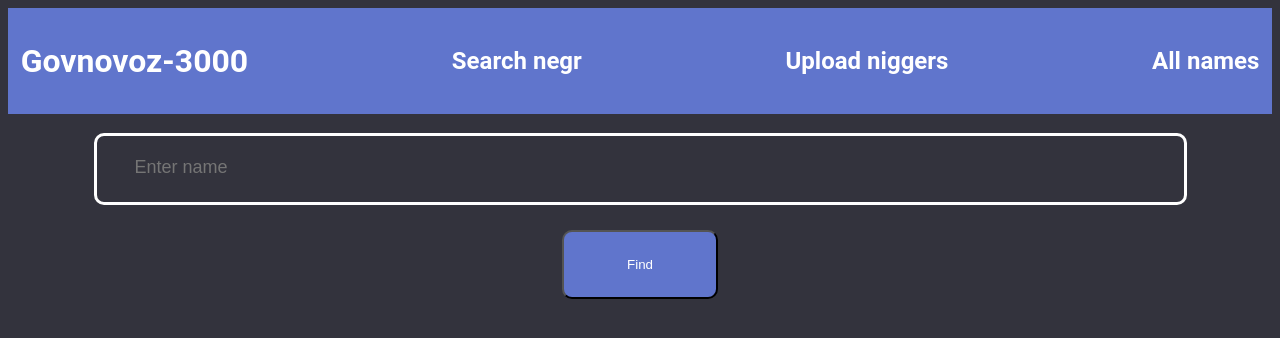
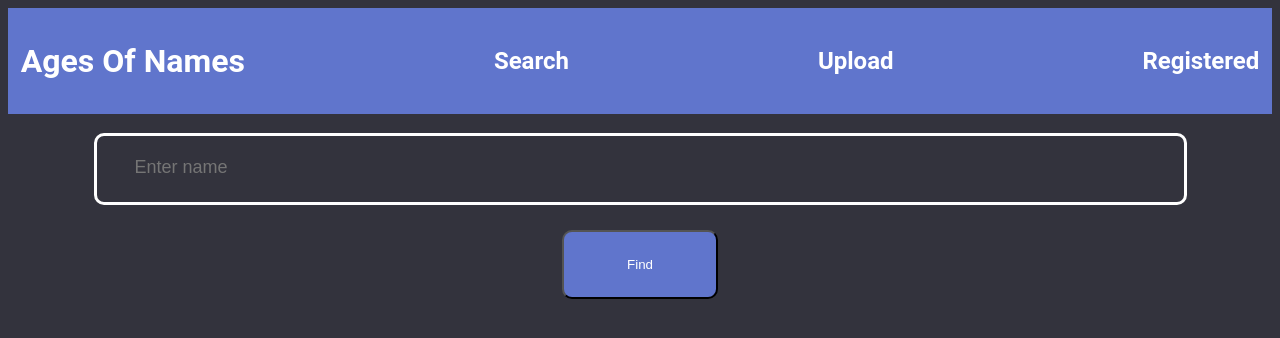
Before and after one commit to pypkaed/Age-Of-Names, an Angular app in the folder WebInterface/: page /search in a window 1280 px wide. Shown: the top 338 px of the page. Built offline with nearby package versions, Linux system fonts and the light colour scheme; what ngx-pagination would draw is missing.

Commit message:
init: css styles; also toggle errors

```diff
--- a/WebInterface/src/app/names/names.component.ts
+++ b/WebInterface/src/app/names/names.component.ts
@@ -31,6 +31,7 @@ export class NamesComponent {
       },
         (error: HttpErrorResponse) => {
           if (error.status === ERRORS.BAD_REQUEST) {
+            // TODO: an html page response with characters not supported by Tomcat
             this.error = error.error;
           }
           else {
--- a/WebInterface/src/app/top-bar/top-bar.component.html
+++ b/WebInterface/src/app/top-bar/top-bar.component.html
@@ -1,12 +1,12 @@
 <a [routerLink]="['/']">
-  <h1>Govnovoz-3000</h1>
+  <h1>Ages Of Names</h1>
 </a>
 <a routerLink="/search">
-  <h2>Search negr</h2>
+  <h2>Search</h2>
 </a>
 <a routerLink="/upload">
-  <h2>Upload niggers</h2>
+  <h2>Upload</h2>
 </a>
 <a routerLink="/list">
-  <h2>All names</h2>
+  <h2>Registered</h2>
 </a>
--- a/WebInterface/src/index.html
+++ b/WebInterface/src/index.html
@@ -2,7 +2,7 @@
 <html lang="en">
 <head>
   <meta charset="utf-8">
-  <title>WebInterface</title>
+  <title>Names</title>
   <base href="/">
   <meta name="viewport" content="width=device-width, initial-scale=1">
   <link rel="icon" type="image/x-icon" href="favicon.ico">
```
Also changed, not shown: 1 other file (tests, documents, lock files or other folders).
